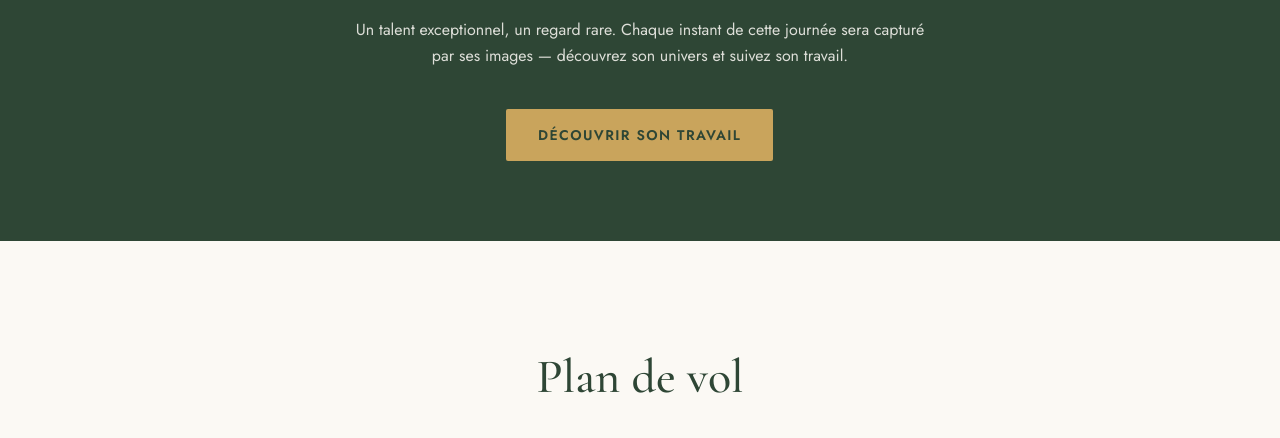
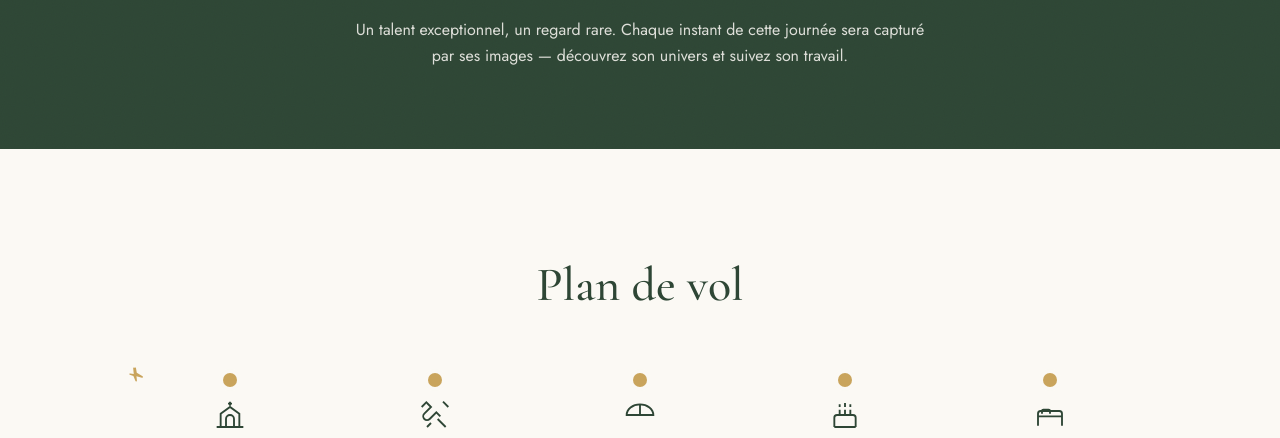
Before and after one commit to ryandorvilma/lisa-ryan-se-marient, an Astro site in the folder site/: page / in a window 1280 px wide. Shown: the part 3883-4321 px from the top of the page. Built offline with nearby package versions, Linux system fonts and the light colour scheme; Astro itself is replaced by a stand-in of ours; animation ran at ten frames a second.

Commit message:
Section photographe: retrait du lien vers son site, Instagram uniquement
Co-Authored-By: Claude Sonnet 5.5 <noreply@anthropic.com>

```diff
--- a/site/src/components/PhotographerSection.astro
+++ b/site/src/components/PhotographerSection.astro
@@ -6,7 +6,6 @@ const photographer = {
   name: "Kekor Angel",
   instagram: "https://www.instagram.com/kekorangel/",
   instagramHandle: "@kekorangel",
-  website: "https://www.kekorangelphoto.com/",
   photos: [
     { src: "/images/photographe-1.jpg", alt: "Photographie de Kekor Angel" },
     { src: "/images/photographe-2.jpg", alt: "Photographie de Kekor Angel" },
@@ -55,14 +54,6 @@ const photographer = {
       images — découvrez son univers et suivez son travail.
     </p>
 
-    <a
-      href={photographer.website}
-      target="_blank"
-      rel="noopener"
-      class="btn btn-solid inline-flex mt-10 sm:text-sm sm:py-4 sm:px-8"
-    >
-      DÉCOUVRIR SON TRAVAIL
-    </a>
   </div>
 </section>
 
```
